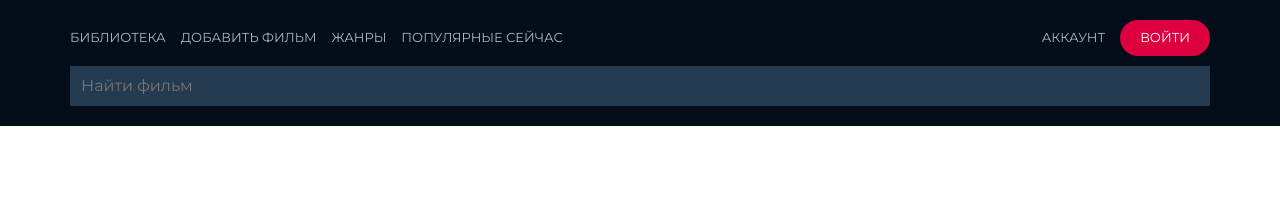
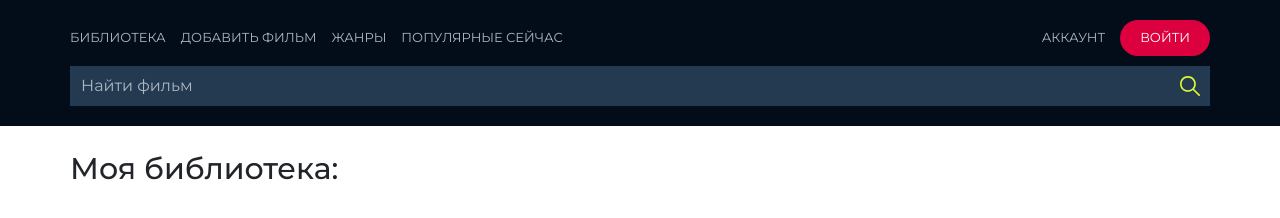
Before and after one commit to Gr1mmz/movie-library, a website: page src/index.html in a window 1280 px wide. Both pictures are taken after a click on the link "БИБЛИОТЕКА". Drawn offline with nearby package versions, Linux system fonts and the light colour scheme; files that its build step writes are made by us from their sources.

Commit message:
add search button and sections headers

```diff
--- a/src/index.html
+++ b/src/index.html
@@ -92,16 +92,6 @@
                             </li>
                         </ul>
                     </nav>
-                    <!-- <div class="header__info">
-                        <div class="header__avatar">
-                            <img src="img/no_avatar.jpeg" alt="avatar" />
-                        </div>
-                        <div class="header__text">
-                            <div class="header__name">Name</div>
-                            <div class="header__status">Киноман</div>
-                            <div class="header__info">Любимые жанры:</div>
-                        </div>
-                    </div> -->
                     <div class="header__account">
                         <a href="#" class="header__account-item">Аккаунт</a>
                         <a href="#" class="header__account-item btn btn-radius"
@@ -116,17 +106,17 @@
                         id="searchInput"
                         class="header__search"
                     />
+                    <img
+                        src="icons/search.svg"
+                        alt="search"
+                        class="search-icon"
+                    />
                 </form>
             </div>
         </header>
         <main class="main">
             <div class="container">
-                <!-- <div class="main__buttons">
-                    <a href="#" class="btn btn_library">Мои фильмы</a>
-                    <a href="#" class="btn btn_add">Добавить фильм</a>
-                    <a href="#" class="btn btn_request">Подобрать фильм</a>
-                    <a href="#" class="btn btn_popular">Популярные сейчас</a>
-                </div> -->
+                <div class="main__header"></div>
                 <div class="main__wrapper"></div>
             </div>
         </main>
--- a/src/js/script.js
+++ b/src/js/script.js
@@ -107,6 +107,7 @@ const movieLibrary = {
     btnAdd = document.querySelector("#btnAdd"),
     btnPopular = document.querySelector("#btnPopular"),
     btnLibrary = document.querySelector("#btnLibrary"),
+    btnSearch = document.querySelector(".search-icon"),
     overlay = document.querySelector(".overlay"),
     modalClose = document.querySelectorAll(".modal__close"),
     modals = document.querySelectorAll(".modal"),
@@ -115,6 +116,7 @@ const movieLibrary = {
     modalAddTable = document.querySelector(".modal-add__table-items"),
     modalAddSubmit = document.querySelector(".modal-add__submit"),
     mainWrapper = document.querySelector(".main__wrapper"),
+    mainHeader = document.querySelector(".main__header"),
     searchForm = document.getElementById("searchForm"),
     searchInput = document.getElementById("searchInput");
 
@@ -170,6 +172,14 @@ searchForm.addEventListener("submit", (e) => {
     e.preventDefault();
     if (searchInput.value) {
         getMovies(API_SEARCH + "&query=" + searchInput.value + API_LANG);
+        mainHeader.innerHTML = "Результаты поиска:";
+    }
+});
+
+btnSearch.addEventListener("click", () => {
+    if (searchInput.value) {
+        getMovies(API_SEARCH + "&query=" + searchInput.value + API_LANG);
+        mainHeader.innerHTML = "Результаты поиска:";
     }
 });
 
@@ -181,9 +191,11 @@ btnAdd.addEventListener("click", () => {
 });
 btnPopular.addEventListener("click", () => {
     getMovies(REQUEST_POPULAR);
+    mainHeader.innerHTML = "Популярные сейчас:";
 });
 btnLibrary.addEventListener("click", () => {
     showLibrary();
+    mainHeader.innerHTML = "Моя библиотека:";
 });
 
 function showLibrary() {
--- a/src/scss/blocks/_header.scss
+++ b/src/scss/blocks/_header.scss
@@ -33,6 +33,7 @@
         gap: 20px;
     }
     #searchForm {
+        position: relative;
         align-self: center;
         margin-top: 10px;
         input {
@@ -43,6 +44,17 @@
             padding: 0px 10px;
             color: $header-links;
             outline: none;
+            &::placeholder {
+                color: $header-links;
+            }
+        }
+        .search-icon {
+            position: absolute;
+            height: 20px;
+            width: 20px;
+            top: 10px;
+            right: 10px;
+            cursor: pointer;
         }
     }
 }
--- a/src/scss/blocks/_main.scss
+++ b/src/scss/blocks/_main.scss
@@ -1,7 +1,11 @@
 .main {
-    padding: 50px 0;
+    padding: 20px 0 50px 0;
+    &__header {
+        font-size: 30px;
+        font-weight: 500;
+    }
     &__wrapper {
-        margin-top: 50px;
+        margin-top: 30px;
         display: grid;
         grid-template-columns: repeat(auto-fit, 260px);
         gap: 22px;
```
Also changed, not shown: dist/css/style.min.css, dist/icons/search.svg (added), dist/index.html, dist/js/script.js, src/icons/search.svg (added).
